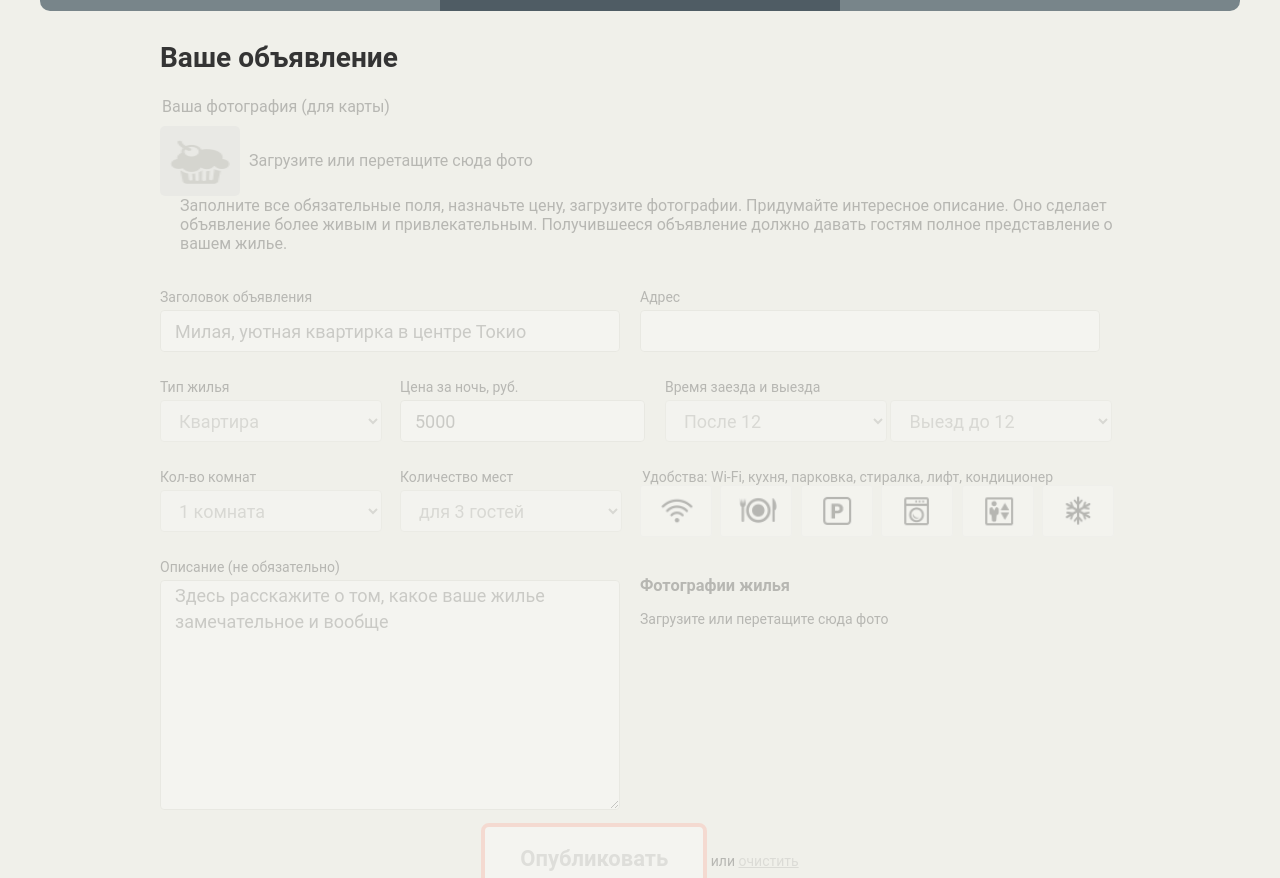
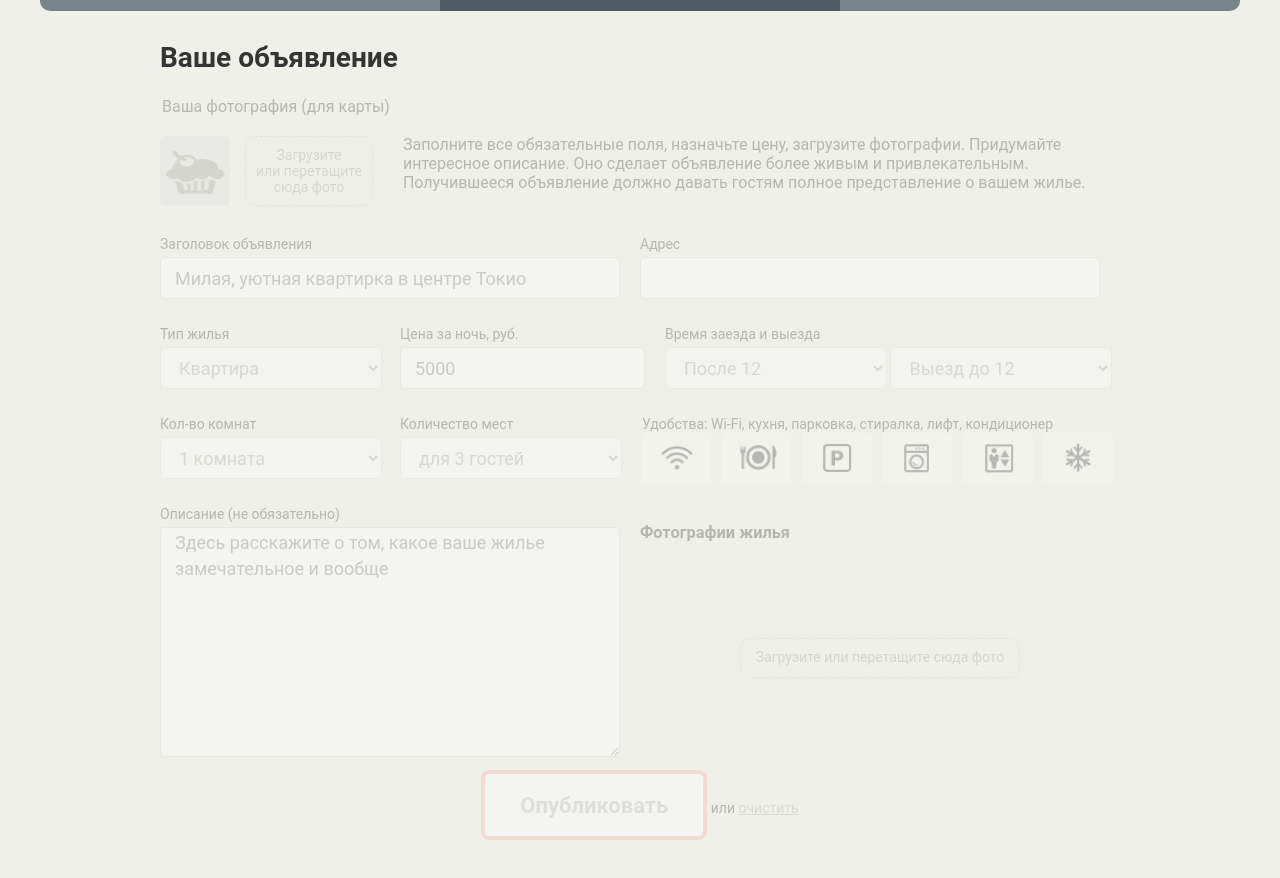
Before and after one commit to odil662/Keksobooking, a plain HTML site: page index.html in a window 1280 px wide. Shown: the part 739-1617 px from the top of the page. Drawn offline with Linux system fonts and the light colour scheme; no server answers; grey boxes are pictures that could not be loaded.

Commit message:
скорректировал label в upload__photo

```diff
--- a/index.html
+++ b/index.html
@@ -94,12 +94,12 @@
       <fieldset class="notice__header">
         <legend>Ваша фотография (для карты)</legend>
         <div class="notice__photo">
-          <div class="upload">
+          <div class="upload__avatar">
             <div class="notice__preview">
               <img src="img/muffin.png" alt="Аватар пользователя"  width="60" height="44">
             </div>
             <input type="file" id="avatar">
-            <label class="drop-zone" for="avatar">Загрузите или&nbsp;перетащите сюда фото</label>
+            <label class="drop-zone-avatar" for="avatar">Загрузите или&nbsp;перетащите сюда фото</label>
             <p class="notice__info">Заполните все обязательные поля, назначьте цену, загрузите фотографии. Придумайте интересное описание. Оно сделает объявление более живым и привлекательным. Получившееся объявление должно давать гостям полное представление о вашем жилье.</p>
           </div>
         </div>
@@ -195,10 +195,11 @@
       <fieldset class="form__element form__element--wide">
         <h3>Фотографии жилья</h3>
         <div class="form__photo-container">
-          <div class="upload">
-            <input type="file" id="images">
-            <label for="images" class="drop-zone">Загрузите или&nbsp;перетащите сюда фото</label>
+          <div class="upload__photo">
+            <ul class="form__photo-preview"></ul>
+            <input type="file" multiple id="images">
           </div>
+            <label for="images" class="drop-zone-photo">Загрузите или перетащите сюда фото</label>
         </div>
       </fieldset>
 
```
